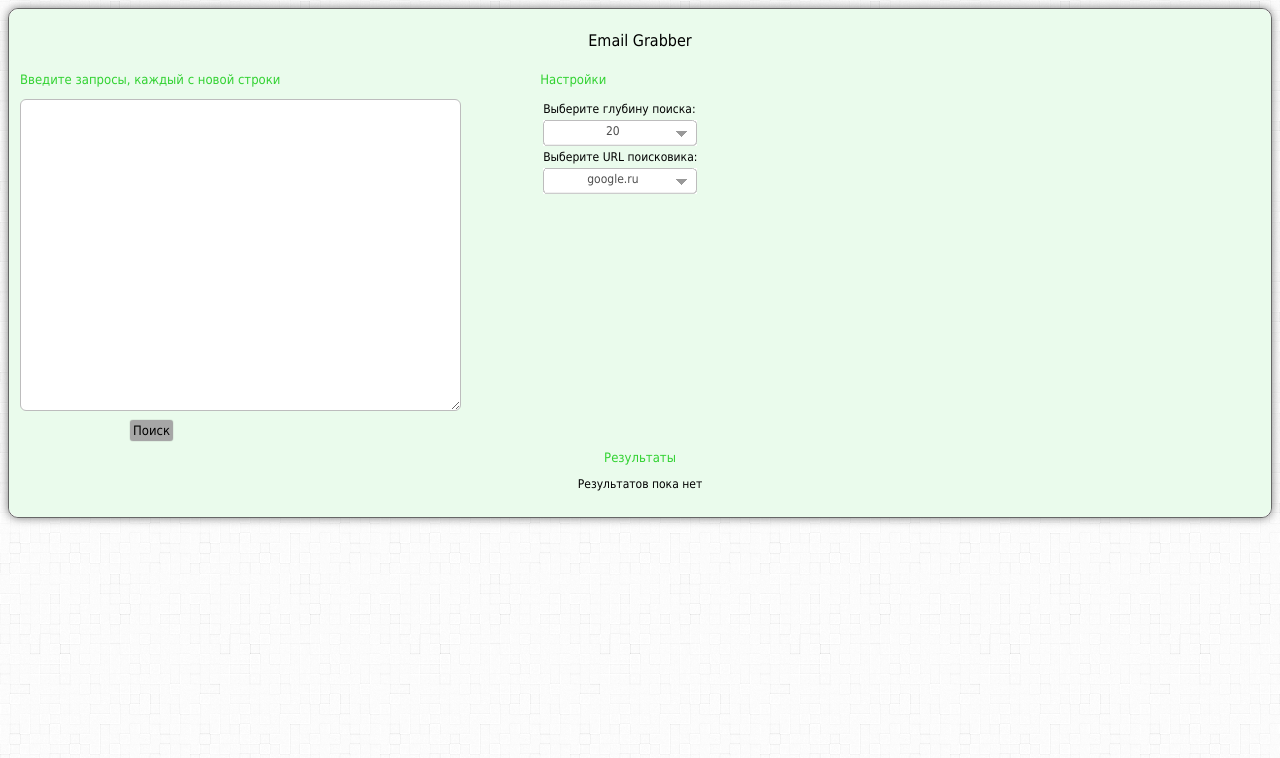
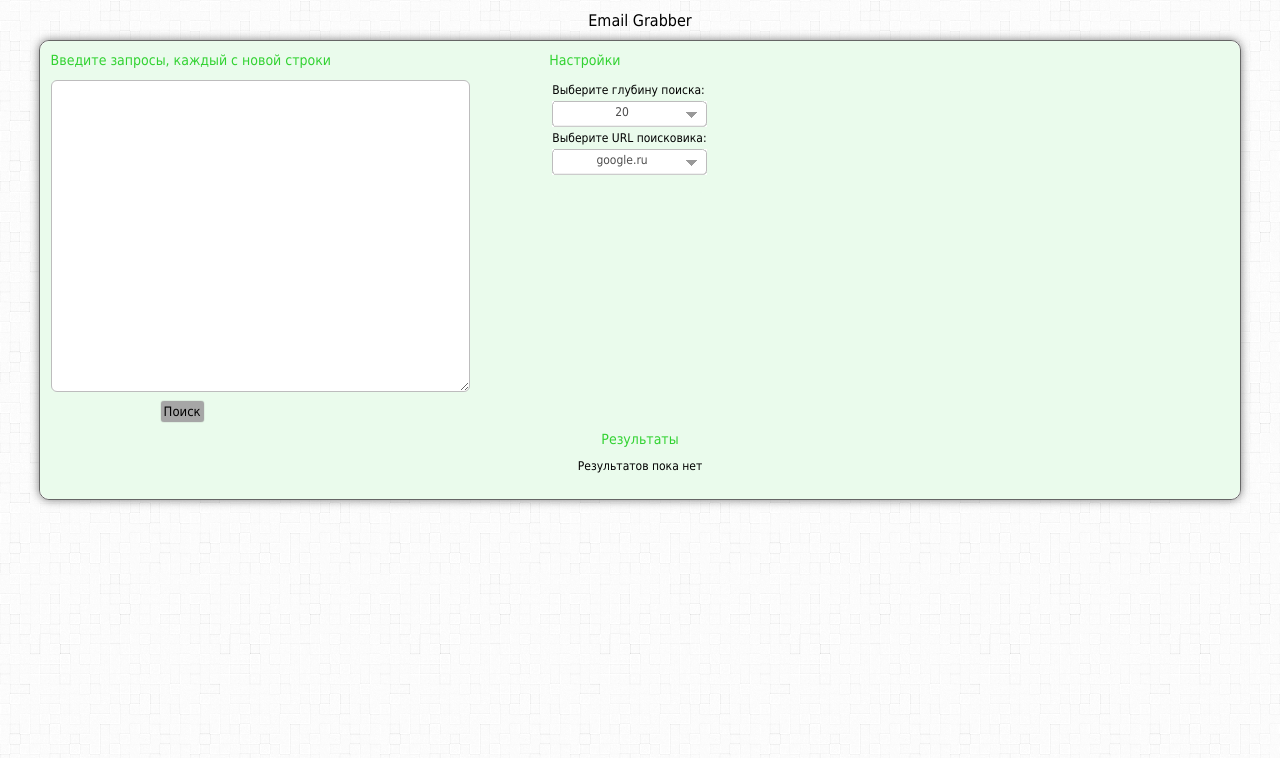
Before and after one commit to valentinafom/emailgrabber, a PHP site: page / in a window 1280 px wide. Shown: the top 758 px of the page. Run offline with PHP 8.4, Linux system fonts and the light colour scheme.

Commit message:
Update index.css index.php index.js
Поменян шрифт надписей, убраны точки из сообщений

```diff
--- a/www/css/index.css
+++ b/www/css/index.css
@@ -11,7 +11,7 @@ input{text-align:center; margin-right:10px;margin-left:0px;border-radius: 3px;}
 #resultTable table td{border: none;}
 #resultTable {border-collapse: collapse;}
 #resultTable table {border-collapse: collapse;margin: 0;}
-#h4{display:inline;font-weight:400; color:#31D231;font-size: 13px;}
+#h4{display:inline;font-weight:400; color:#31D231;font-size: 14px;}
 #h1{font-size: 16px; font-weight: 300;}
 
 #progressBar{padding-bottom:30px; padding-top:30px; position:absolute; top:45%; left:45%; text-align:center; ruby-align:center; background-color:#31D231;
--- a/www/css/parser_main.css
+++ b/www/css/parser_main.css
@@ -36,6 +36,8 @@ fieldset{
     border-radius:10px;
 }
 #main{
+    width: 95%;
+    margin: 0px auto;
     border:solid 1px;
     border-color:#666;
     -moz-border-radius:10px;
--- a/www/index.php
+++ b/www/index.php
@@ -12,9 +12,9 @@ header('Content-Type: text/html; charset=UTF-8');
     </head>
 
     <body id="body">
+        <h1 id="h1" align="center" id="title">Email Grabber</h1>
         <div id="main">
             <table width="100%" cellspacing="10" border="0">
-                <tr><td align="center" id="title" colspan="2"><h1 id="h1">Email Grabber</h1></td></tr>
                 <tr><td width="35%">
                         <h4 id="h4">Введите запросы, каждый с новой строки</h4>
                     </td><td class="sett"><h4 id="h4">Настройки</h4>
--- a/www/libraries/index.js
+++ b/www/libraries/index.js
@@ -100,38 +100,16 @@
                     "success":function(sResponseText){
                         bool=1;
                         if(sResponseText==0){
-                            document.getElementById("progressBar").innerHTML = 'Парсер заблокирован google.';
+                            document.getElementById("progressBar").innerHTML = 'Парсер заблокирован google';
                         }
                         else{
-                            document.getElementById("progressBar").innerHTML = 'Поиск завершен.';
+                            document.getElementById("progressBar").innerHTML = 'Поиск завершен';
                             document.getElementById("result").innerHTML = sResponseText;
                             document.getElementById("div").style.height = getDocumentHeight()+'px';
                         }
                     }
                 });
                 $.ajax();
-            }
-            function SubmitDownAjax_callBack(sResponseText){
-                bool=1;
-                var MyRegExp = /\d{1,2}:\d{1,2}:\d{1,2}/;
-
-                if(sResponseText==1){
-                    document.getElementById("progressBar").innerHTML = 'Произошла ошибка';
-                }
-                if(sResponseText==0){
-                    document.getElementById("progressBar").innerHTML = 'Парсер заблокирован google.';
-                }
-                if(sResponseText==2){
-                    document.getElementById("progressBar").innerHTML = 'За последние 12 часов поиск уже осуществлялся.';
-                }
-                if(MyRegExp.test(sResponseText)){
-                    document.getElementById("progressBar").innerHTML = 'Превышено максимально допустимое число обращений к поисковой системе. Счетчик обнулиться через '+sResponseText;
-                }
-                if(sResponseText!=0&&sResponseText!=1&&sResponseText!=2&&MyRegExp.test(sResponseText)!=true){
-                    document.getElementById("progressBar").innerHTML = 'Поиск завершен.';
-                    document.getElementById("result").innerHTML = sResponseText;
-                    document.getElementById("div").style.height = getDocumentHeight()+'px';
-                }
             }
             function focusBody(){
                 /*Выполняется при клике на первый слой за прогрессбаром
```
